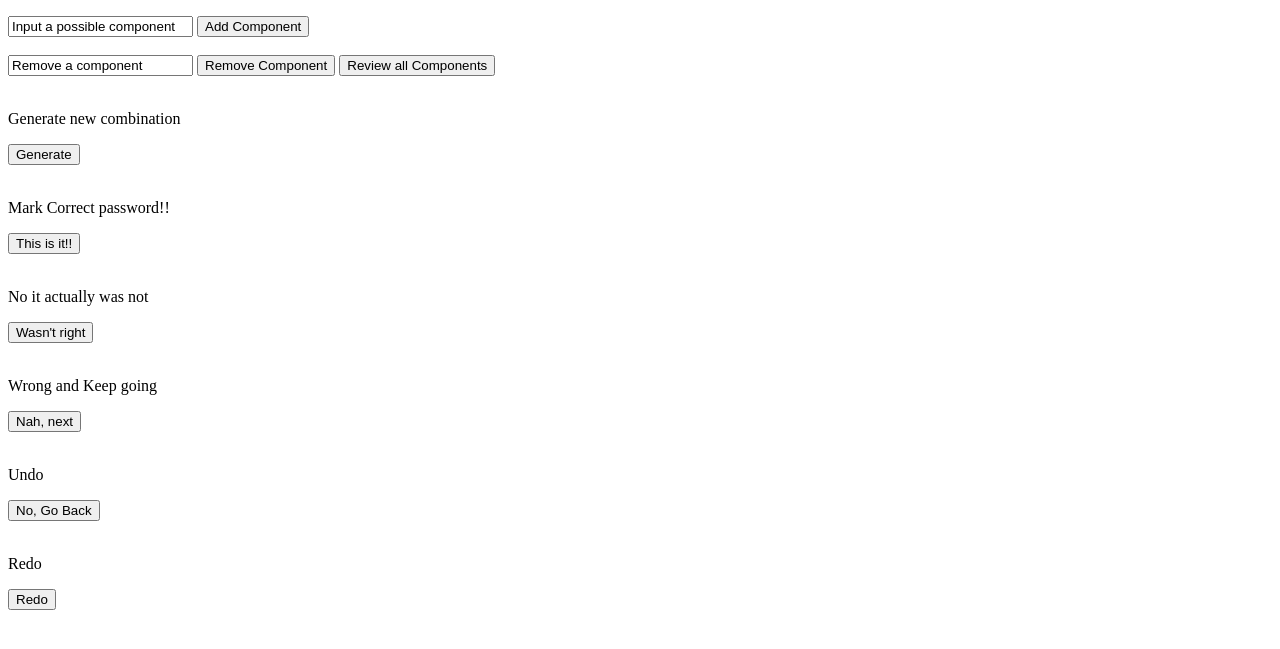
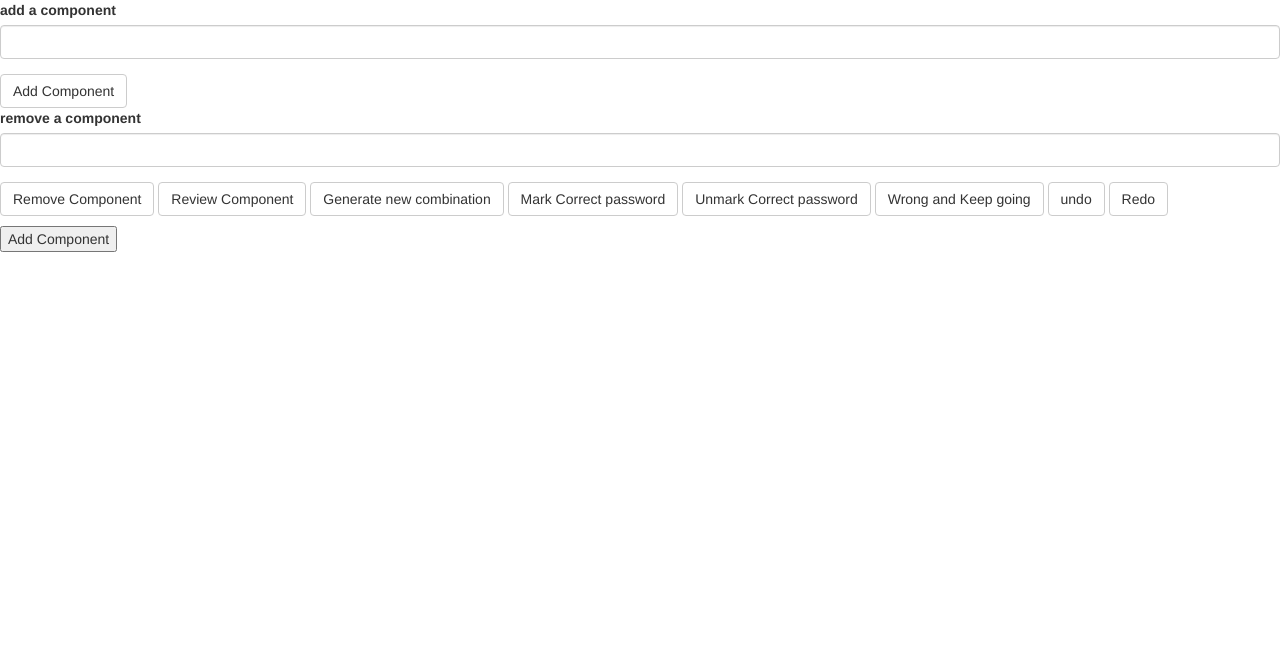
Before and after one commit to wangtianxing1010/guessnum, a Flask app: page /passwordguesser/ in a window 1280 px wide. Shown: the top 649 px of the page. Run offline with Flask 2, Linux system fonts and the light colour scheme; some libraries are stand-ins or nearby versions.

Commit message:
add preliminary forms and validation
1. put all other form definitions in guessForms.py
2. add passwordguesser.html for a password guesser page, create some basic forms.

```diff
--- a/app.py
+++ b/app.py
@@ -3,9 +3,13 @@ import random
 
 from flask import Flask, render_template, session, flash, url_for, redirect
 from flask_wtf import Form
+
 from wtforms import IntegerField, SubmitField
 from wtforms.validators import Required, NumberRange
+
 from flask_bootstrap import Bootstrap
+
+from guessForms import PasswordGuesserForm
 
 app = Flask(__name__)
 app.config['SECRET_KEY']='very hard to guess string' #secretkey 干嘛的？
@@ -14,9 +18,9 @@ bootstrap = Bootstrap(app) #初始化？发生了什么？
 
 @app.route('/')
 def index(): # attribute *win
-	session["number"]=random.randint(0,10) #session 数据类型是什么？
+	session["number"]=random.randint(1,10) #session 数据类型是什么？
 	session['times']= 3 #number，time 变量是什么？看上去像dict 的key
-	return render_template('index.html') #render_template 自动去同路径下的templates文件夹找文件？
+	return render_template('index.html') #render_template 自动去同路径下的templates文件夹找文件？YES
 
 @app.route('/guess/',methods =['GET','POST']) #method=['GET','POST'] 写在需要输入数据的页面。
 def guess(): # attribute *win
@@ -45,9 +49,17 @@ def guess(): # attribute *win
 		return redirect(url_for('guess')) #错了回guess，接着猜。
 	return render_template('guess.html',form = form) #guess()返回一个guess，是空白的表格吗? 是的，一开始没有提交数据，跳过if语句。
 
-@app.route('/passwordguesser/')
+@app.route('/passwordguesser/',methods =['GET','POST'])
 def passwordguesser(): #126 163
-	return render_template('passwordguesser.html')
+	#account = inupt
+	#time = session['times']
+	#result = session.get("number")
+	passwordguesserform = PasswordGuesserForm()
+	#answer = form.number.data
+	return render_template('passwordguesser.html',passwordguesserform = passwordguesserform)
+
+
+
 
 #Error Handling
 @app.errorhandler(404)
@@ -62,5 +74,6 @@ class GuessNumberForm(Form): #定义新的类，继承自Form。 可是这个cla
 	#Required(), NumberRange()用法？
 	submit = SubmitField(u'submit') #SubmitField() 用法？
 
+
 if __name__ == '__main__':
 	app.run(debug=True)
--- /dev/null
+++ b/guessForms.py
@@ -0,0 +1,19 @@
+from flask_wtf import FlaskForm
+from wtforms import StringField, PasswordField, IntegerField, SubmitField
+from wtforms.validators import DataRequired, Length, Email, Required, NumberRange
+
+class PasswordGuesserForm(FlaskForm):
+	add_component = StringField('add a component', validators= [DataRequired(message='it can not be empty'),
+														Length(1, 60)])
+	add = SubmitField('Add Component')
+	rm_component = StringField('remove a component', validators= [DataRequired(message='it can not be empty'),
+														Length(1, 60)])
+	# PIN = PasswordField('PIN', validators =[DataRequired(message='can not be empty')])
+	remove = SubmitField('Remove Component')
+	review = SubmitField('Review Component')
+	generate = SubmitField('Generate new combination')
+	correct = SubmitField('Mark Correct password')
+	incorrect = SubmitField('Unmark Correct password')
+	wrong = SubmitField('Wrong and Keep going')
+	undo = SubmitField('undo')
+	redo = SubmitField('Redo')
--- a/templates/guess.html
+++ b/templates/guess.html
@@ -11,6 +11,8 @@
 	{% import 'bootstrap/wtf.html' as wtf %}
 
 	{% block content %} <!-- block page_content 和 block content 的区别？ -->
+
+	<!--flash message-->
 <div class='wrapper'>
 	{% for message in get_flashed_messages(with_categories=True) %}
 		{% if message[0] == 'warning' %}
@@ -21,6 +23,7 @@
 		{% endif %}
 	{% endfor %}
 </div>
+<!--wtf.quick_form-->
 <div>
 	{{ wtf.quick_form(form)}}
 <!--
--- a/templates/passwordguesser.html
+++ b/templates/passwordguesser.html
@@ -9,8 +9,6 @@
     	<link href='/static/images/favicon.ico' rel='shortcut icon'> -->
 		<link href="/static/images/favicon.ico" rel="shortcut icon">
 	</head>
-
-	<body>
 	<header>
 	    <!--
 	    <div class="navbar-header">
@@ -24,15 +22,19 @@
 		</ul>
 		-->
 	</header>
+	<body>
+	{% extends 'bootstrap/base.html' %}
+	{% import 'bootstrap/wtf.html' as wtf %}
 
-
-	<div id="manageComponent">
+	{% block content %}
+	<div id="manageComponent" v-model="inputBar">
+		{{ wtf.quick_form(passwordguesserform)}}
 	<p></p>
 	<span>
-	<input v-model="inputBar"> <button v-on:click="addPossibleComponent">Add Component</button>
+<button v-on:click="addPossibleComponent">Add Component</button>
 	</span>
 	<br><br>
-	<span>
+<!--	<span>
 	<input v-model="deleteBar"> <button v-on:click="removeComponent">Remove Component</button>
 	</span>
 	<span><button v-on:click="reverseMessage">Review all Components</button>
@@ -62,6 +64,7 @@
 	<span><button v-on:click="reverseMessage">Redo</button>
 	</span>
 	</div>
+-->
 	<script>
 	var manageComponent = new Vue({
 		el: '#manageComponent',
@@ -83,5 +86,5 @@
 		}
 	})
 	</script>
-
+	{% endblock %}
 </body></html>
```
Also changed, not shown: 1 other file.
